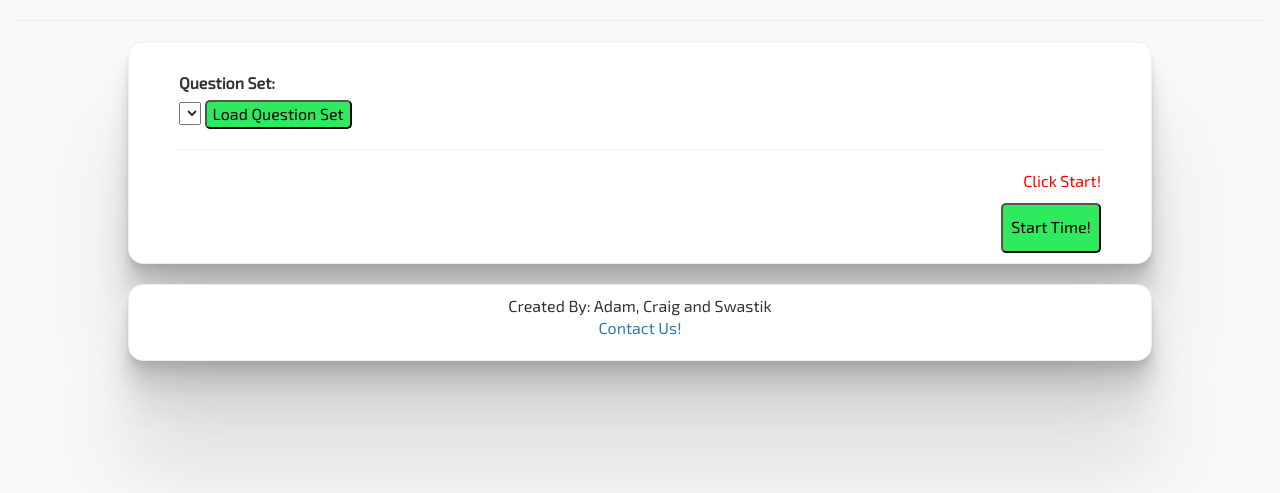
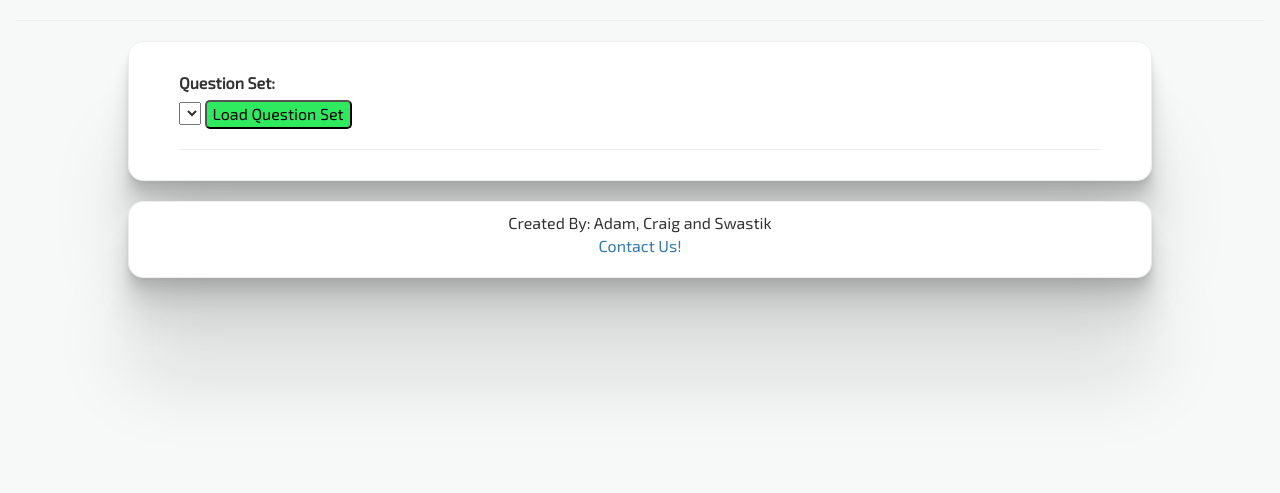
Before and after one commit to quasarswastik/CITS3403_Project-2, a Flask app: page /taketest/ in a window 1280 px wide. Shown: the part 67-560 px from the top of the page. Run offline with Flask 2, Linux system fonts and the light colour scheme; the visitor is signed in with stand-in values (Sample User, id 1); data comes from the database, SQL or seed files in the repository; data that the repository does not hold is empty; some libraries are stand-ins or nearby versions.

Commit message:
Revert "Implemented time elapsed via JS"

```diff
--- a/app/static/css/main_2.css
+++ b/app/static/css/main_2.css
@@ -208,19 +208,6 @@ input[type=button], input[type=submit]  {
   font-size: large;
 }
 
-/* button of timer */
-#timer_btn {
-  background-color: rgba(19, 231, 72, 0.877);
-  width: 100px;
-  height: 50px;
-  align-items: center;
-  justify-content: center;
-  border-radius: 5px;
-  color: black;
-  text-decoration: none;
-  cursor: pointer;
-}
-
 .question_number {
   font-weight: bold;
 }
--- a/app/static/javascript/timer.js
+++ /dev/null
@@ -1,33 +0,0 @@
-var i = 0;
-var today;
-
-function startTime()    {
-    today = new Date().getTime();
-    i = i + 1;
-}
-function removeBtn()    {
-    var button = document.getElementById("timer_btn");
-    button.parentNode.removeChild(button);
-}
-
-function time() {
-
-    if (i == 0) {
-        startTime();
-        removeBtn()
-    }
-
-    var now = new Date().getTime();
-
-    var distance = now - today;
-    console.log(now)
-    console.log(today)
-    console.log(distance);
-
-    var hours = Math.floor((distance % (1000 * 60 * 60 * 24)) / (1000 * 60 * 60));
-    var minutes = Math.floor((distance % (1000 * 60 * 60)) / (1000 * 60));
-    var seconds = Math.floor((distance % (1000 * 60)) / 1000);
-
-    document.getElementById("timer").innerHTML = hours + "h " + minutes + "m " + seconds + "s ";
-    var t = setTimeout(time, 500);
-}
--- a/app/templates/base.html
+++ b/app/templates/base.html
@@ -24,7 +24,7 @@
         <!-- <link rel="stylesheet" type="text/css" href="{{ url_for('static', filename='css/main.css') }}"> -->
         <link rel="stylesheet" href="{{ url_for('static', filename='css/main_2.css') }}">
 
-        <script src="{{ url_for('static', filename='javascript/timer.js') }}"></script>
+        <!-- <script src="JavaScript/interactive.js"></script> -->
     </head>
 
     <body>
--- a/app/templates/q_answers.html
+++ b/app/templates/q_answers.html
@@ -16,12 +16,8 @@
 
     <hr>
 
-    <div style="text-align: right; color: red;"><p id="timer">Click Start!</p>
-    <button onclick="time()" id = "timer_btn"> Start Time! </button>
-    </div>
-    <!-- <img src="https://www.countryflags.io/be/flat/64.png" onload="time()" width="100" height="132"> -->
     {% if noSet == False %}
-    <form action="/postanswers/" method="post" onload = "time()">
+    <form action="/postanswers/" method="post">
             <input id="qSet" name="qSet" type="hidden" value="{{ activeQSet }}">
             {% for question in questions %}
             <div class="question_block">
```
